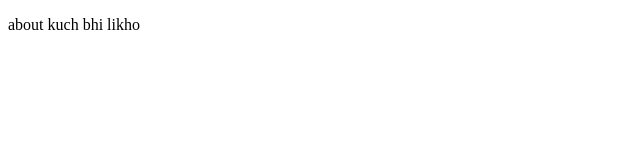
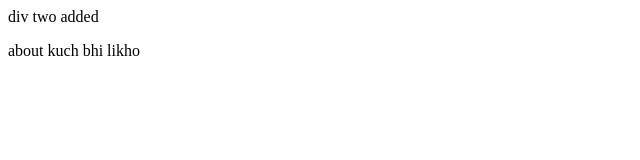
Before and after one commit to dharmeshgohil-advant/git-learning, a plain HTML site: page about.html in a window 1280 px wide. Shown: the whole page, without its empty margins (0-640 px from the left). Drawn offline with Linux system fonts and the light colour scheme.

Commit message:
divtwo added

```diff
--- a/about.html
+++ b/about.html
@@ -6,6 +6,7 @@
     <title>About us</title>
   </head>
   <body>
+    <div>div two added</div>
     <p>about kuch bhi likho</p>
   </body>
 </html>
```
